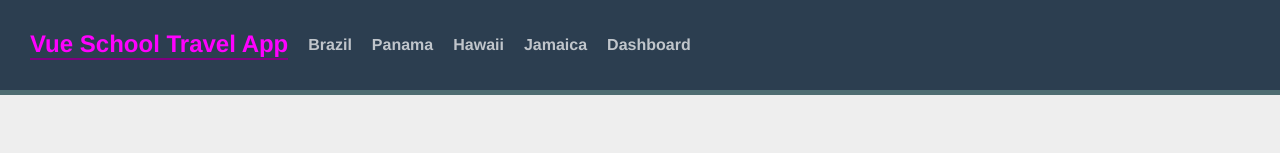
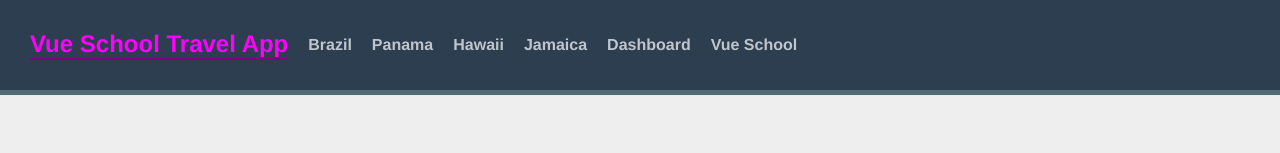
Before and after one commit to sasabeghiu/vue-school-travel-app, a Vue app: page / in a window 1280 px wide. Shown: the top 153 px of the page. Built offline with nearby package versions, Linux system fonts and the light colour scheme.

Commit message:
extending router links for external urls

```diff
--- /dev/null
+++ b/src/components/AppLink.vue
@@ -0,0 +1,22 @@
+<template>
+    <a v-if="isExternal" target="_blank" rel="noopener" class="external-link" :href="to">
+        <slot></slot>
+    </a>
+    <RouterLink v-else v-bind="$props" class="internal-link">
+        <slot></slot>
+    </RouterLink>
+</template>
+
+<script>
+import { RouterLink } from 'vue-router';
+export default {
+    props: {
+        ...RouterLink.props
+    },
+    computed: {
+        isExternal() {
+            return typeof this.to === 'string' && this.to.startsWith('http')
+        }
+    }
+}
+</script>
--- a/src/components/TheNavigation.vue
+++ b/src/components/TheNavigation.vue
@@ -1,12 +1,13 @@
 <template>
     <div id="nav">
-        <RouterLink id="logo" to="/">Vue School Travel App</RouterLink>
+        <AppLink id="logo" to="/">Vue School Travel App</AppLink>
 
-        <RouterLink v-for="destination in destinations" :key="destination.id"
+        <AppLink v-for="destination in destinations" :key="destination.id"
             :to="{ name: 'destination.show', params: { id: destination.id, slug: destination.slug } }">
             {{ destination.name }}
-        </RouterLink>
-        <RouterLink :to="{ name: 'protected' }">Dashboard</RouterLink>
+        </AppLink>
+        <AppLink :to="{ name: 'protected' }">Dashboard</AppLink>
+        <AppLink to="https://vueschool.io">Vue School</AppLink>
     </div>
 </template>
 
@@ -17,7 +18,7 @@
     data() {
         return {
             destinations: sourceData.destinations
-        }
+        };
     }
 }
 </script>
--- a/src/main.js
+++ b/src/main.js
@@ -1,8 +1,11 @@
 import { createApp } from 'vue'
 import App from './App.vue'
 import router from './router'
+import AppLink from './components/AppLink.vue'
 
 const app = createApp(App)
+
+app.component('AppLink', AppLink)
 
 app.use(router)
 
```
